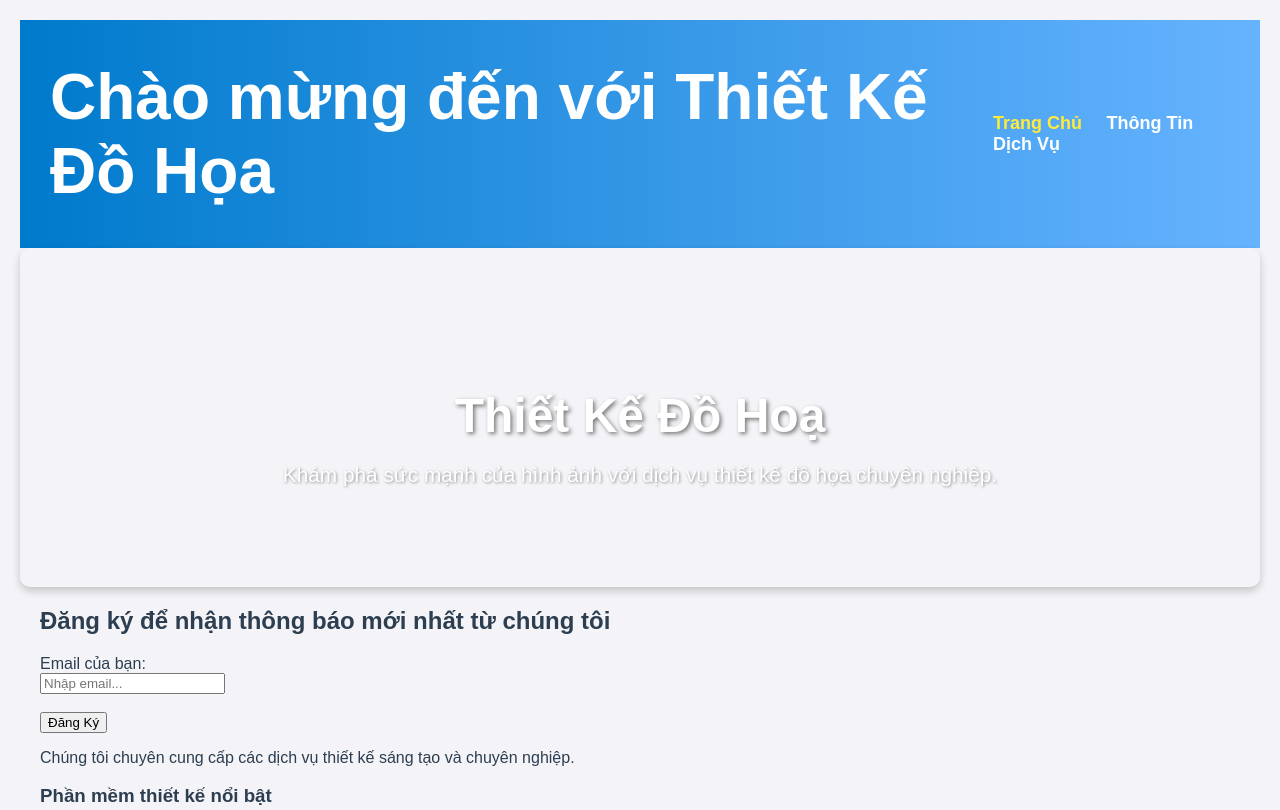
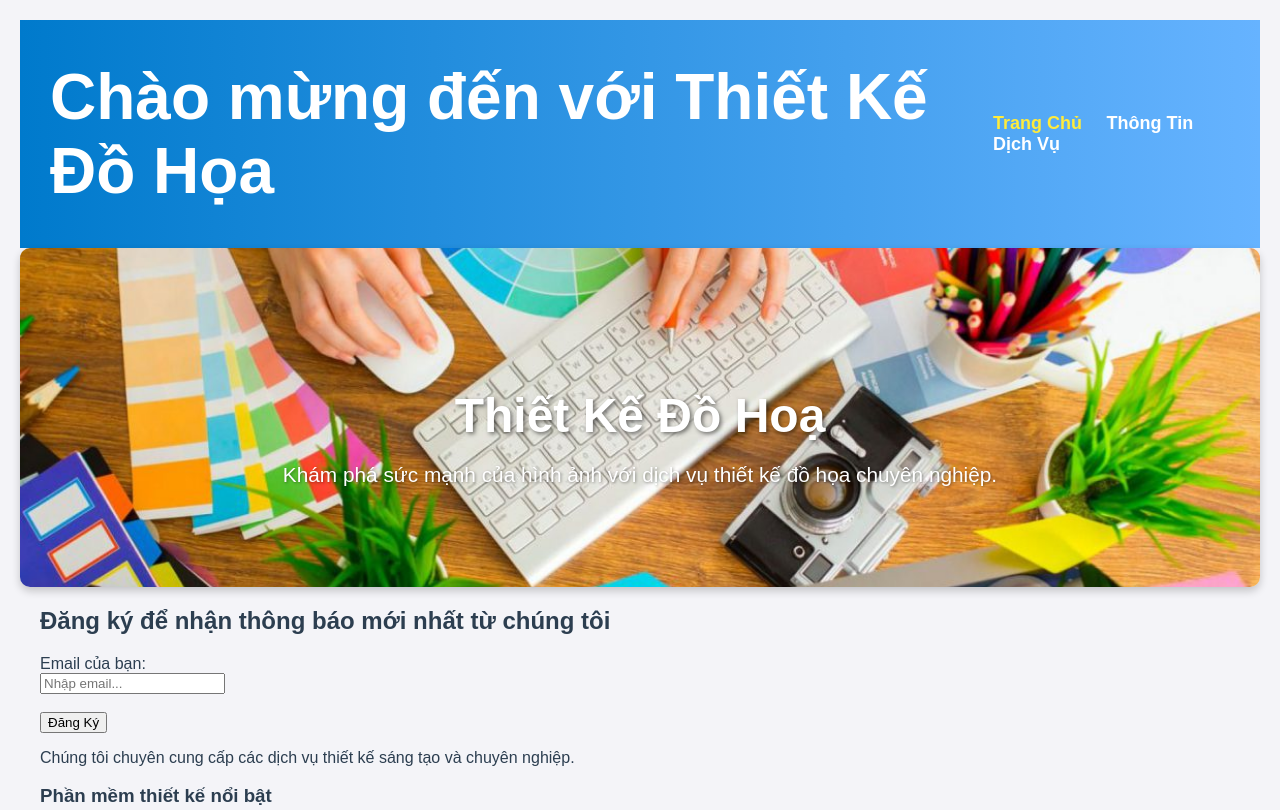
Before and after one commit to datvokh79/datvokh79.github.io, a plain HTML site: page baitap/ex06/trangchu.html in a window 1280 px wide. Shown: the top 810 px of the page. Drawn offline with Linux system fonts and the light colour scheme.

Commit message:
Update style.css

```diff
--- a/baitap/ex06/css/style.css
+++ b/baitap/ex06/css/style.css
@@ -71,7 +71,7 @@ header a:hover {
 
 /* Showcase */
 #showcase {
-  background: url('img/showcase.jpg') no-repeat center center/cover;
+  background: url('../img/showcase.jpg') no-repeat center center/cover;
   color: white;
   text-align: center;
   padding: 100px 20px;
```
